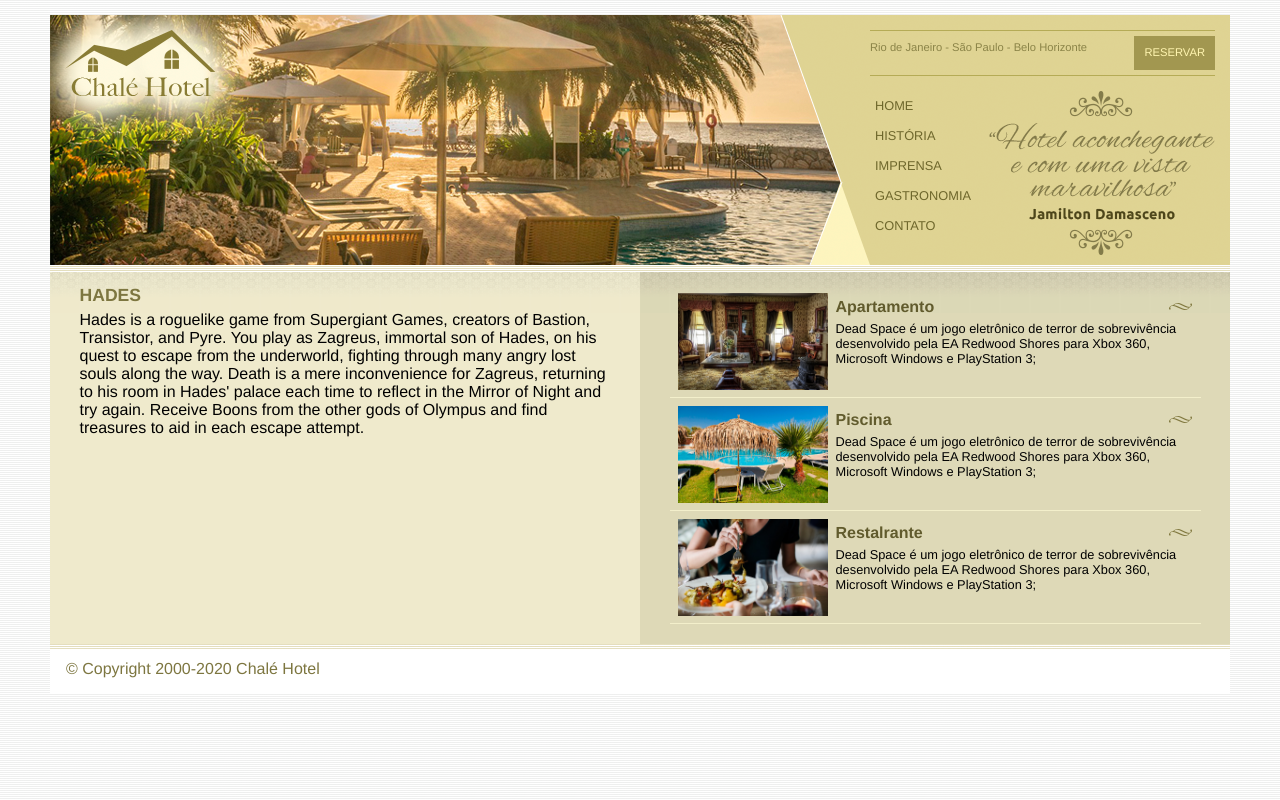
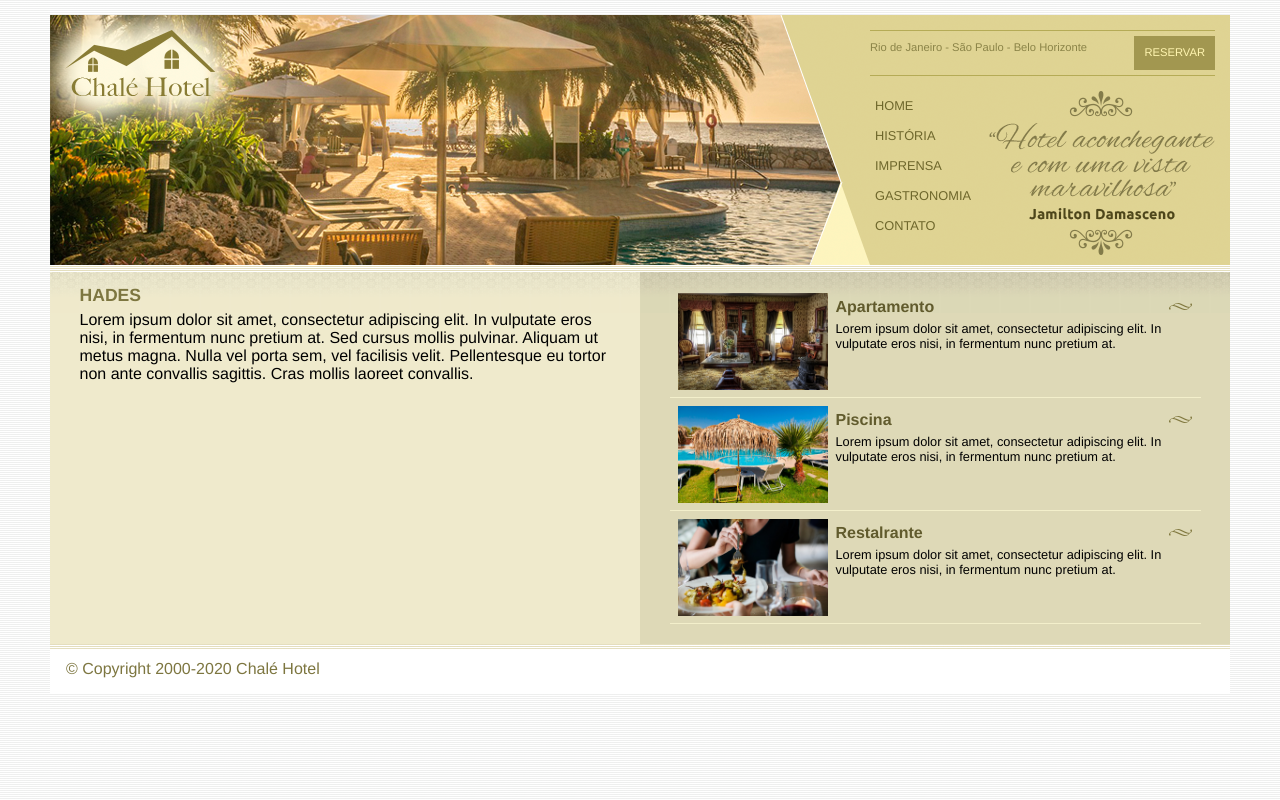
Before and after one commit to veganico98/Projeto-Chale-Hotel, a plain HTML site: page Projeto_Chale/index.html in a window 1280 px wide. Drawn offline with Linux system fonts and the light colour scheme.

Commit message:
Update index.html

```diff
--- a/Projeto_Chale/index.html
+++ b/Projeto_Chale/index.html
@@ -47,7 +47,7 @@
                     HADES
                 </h2>
                 <p>
-                    Hades is a roguelike game from Supergiant Games, creators of Bastion, Transistor, and Pyre. You play as Zagreus, immortal son of Hades, on his quest to escape from the underworld, fighting through many angry lost souls along the way. Death is a mere inconvenience for Zagreus, returning to his room in Hades' palace each time to reflect in the Mirror of Night and try again. Receive Boons from the other gods of Olympus and find treasures to aid in each escape attempt.
+                    Lorem ipsum dolor sit amet, consectetur adipiscing elit. In vulputate eros nisi, in fermentum nunc pretium at. Sed cursus mollis pulvinar. Aliquam ut metus magna. Nulla vel porta sem, vel facilisis velit. Pellentesque eu tortor non ante convallis sagittis. Cras mollis laoreet convallis.
                 </p>
             </div>
         </div>
@@ -58,7 +58,7 @@
                         <a href="">
                             <img src="imagens/apartamento.jpg" width="150" alt="Apartamento">
                             <h3>Apartamento</h3>
-                            <p>Dead Space é um jogo eletrônico de terror de sobrevivência desenvolvido pela EA Redwood Shores para Xbox 360, Microsoft Windows e PlayStation 3;</p>
+                            <p>Lorem ipsum dolor sit amet, consectetur adipiscing elit. In vulputate eros nisi, in fermentum nunc pretium at.</p>
                         </a>
                     </li>
 
@@ -66,7 +66,7 @@
                         <a href="">
                             <img src="imagens/piscina.jpg" width="150" alt="Piscina">
                             <h3>Piscina</h3>
-                            <p>Dead Space é um jogo eletrônico de terror de sobrevivência desenvolvido pela EA Redwood Shores para Xbox 360, Microsoft Windows e PlayStation 3;</p>
+                            <p>Lorem ipsum dolor sit amet, consectetur adipiscing elit. In vulputate eros nisi, in fermentum nunc pretium at.</p>
                         </a>
                     </li>
 
@@ -74,7 +74,7 @@
                         <a href="">
                             <img src="imagens/restaurante.jpg" width="150" alt="Restaurante">
                             <h3>Restalrante</h3>
-                            <p>Dead Space é um jogo eletrônico de terror de sobrevivência desenvolvido pela EA Redwood Shores para Xbox 360, Microsoft Windows e PlayStation 3;</p>
+                            <p>Lorem ipsum dolor sit amet, consectetur adipiscing elit. In vulputate eros nisi, in fermentum nunc pretium at.</p>
                         </a>
                     </li>
                 </ul>
```
